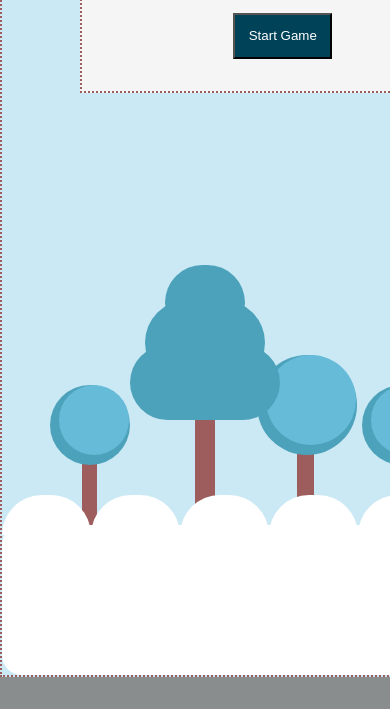
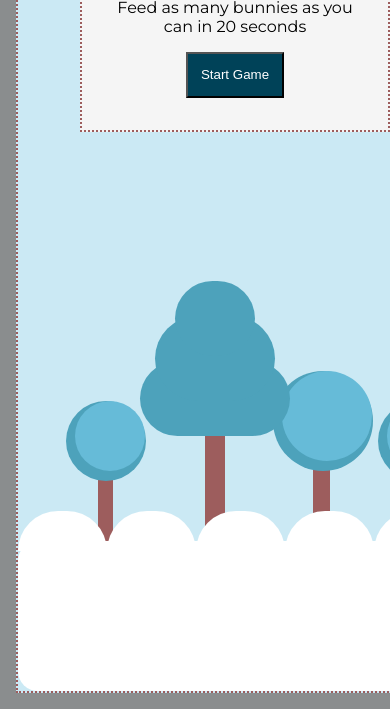
Before and after one commit to yussrar/feedthebunny, a plain HTML site: page index.html in a window 390 px wide. Shown: the part 207-916 px from the top of the page. Before the commit the page ends 884 px from the top, so only its background shows below. Drawn offline with Linux system fonts and the light colour scheme.

Commit message:
Add files via upload

```diff
--- a/css/style.css
+++ b/css/style.css
@@ -433,11 +433,30 @@ body {
 }
 
 
+/*
+@media screen and (max-width: 1050px) {
 
 
+  #main-cont {
+    align-items: center;
+    width: 65%;
+    height: 100%;
+
+  }
+
+}
+
+@media screen and (max-width: 750px) {
 
 
+  #main-cont {
+    align-items: center;
+    width: 45%;
+    height: 90%;
 
+  }
+
+}
 
 @media screen and (max-width: 500px) {
 
@@ -445,8 +464,24 @@ body {
   #main-cont {
 
     margin: 0;
-    width: 100%; /* Set a percentage width */
-    height: 50%; /* Set a percentage height */
+    width: 100%;
+    height: 100%;
+
+  }
+
+  .message{
+    width: 30vh;
+  }
+}
+
+@media screen and (max-width: 350px) {
+
+
+  #main-cont {
+
+    margin: 0;
+    width: 100%;
+    height: 0%;
 
 
   }
@@ -455,3 +490,4 @@ body {
     width: 40vh;
   }
 }
+ */
```
